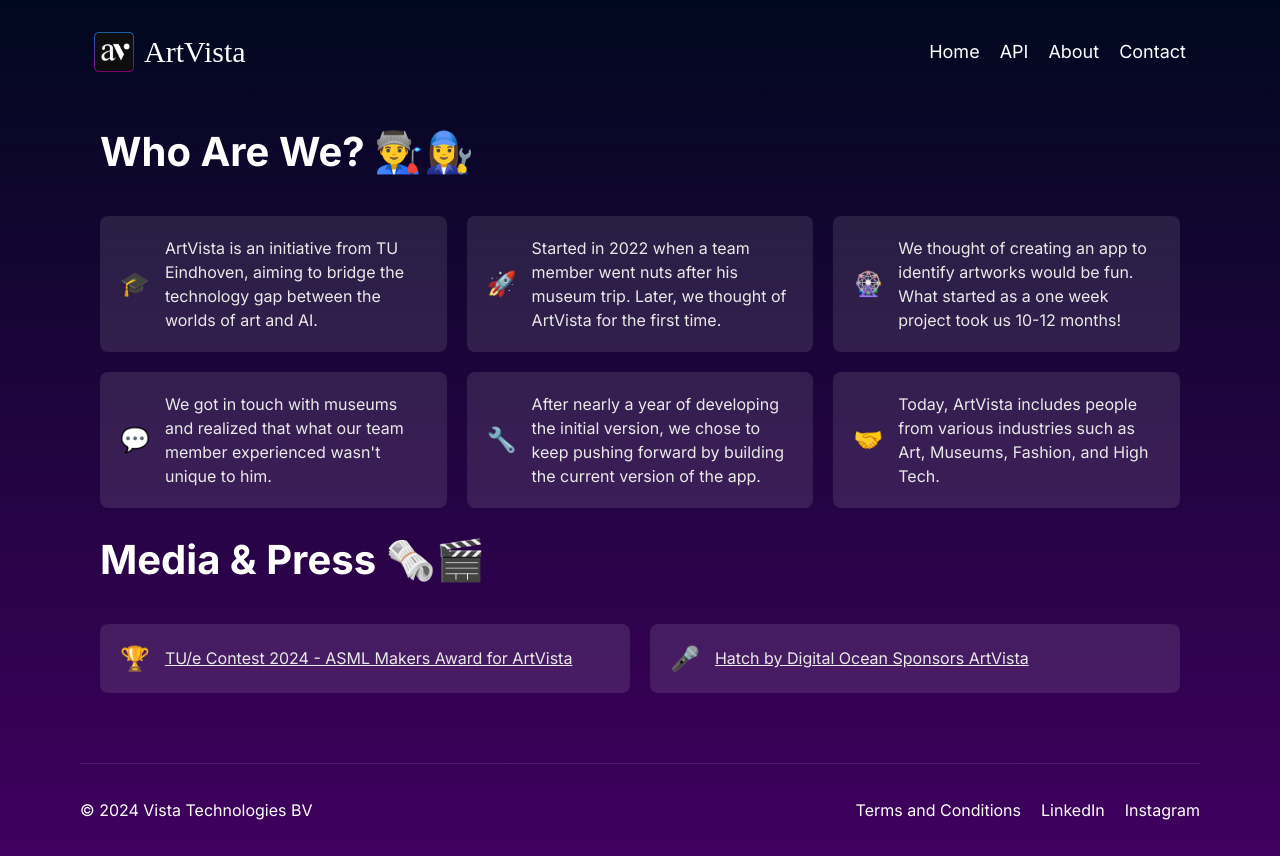
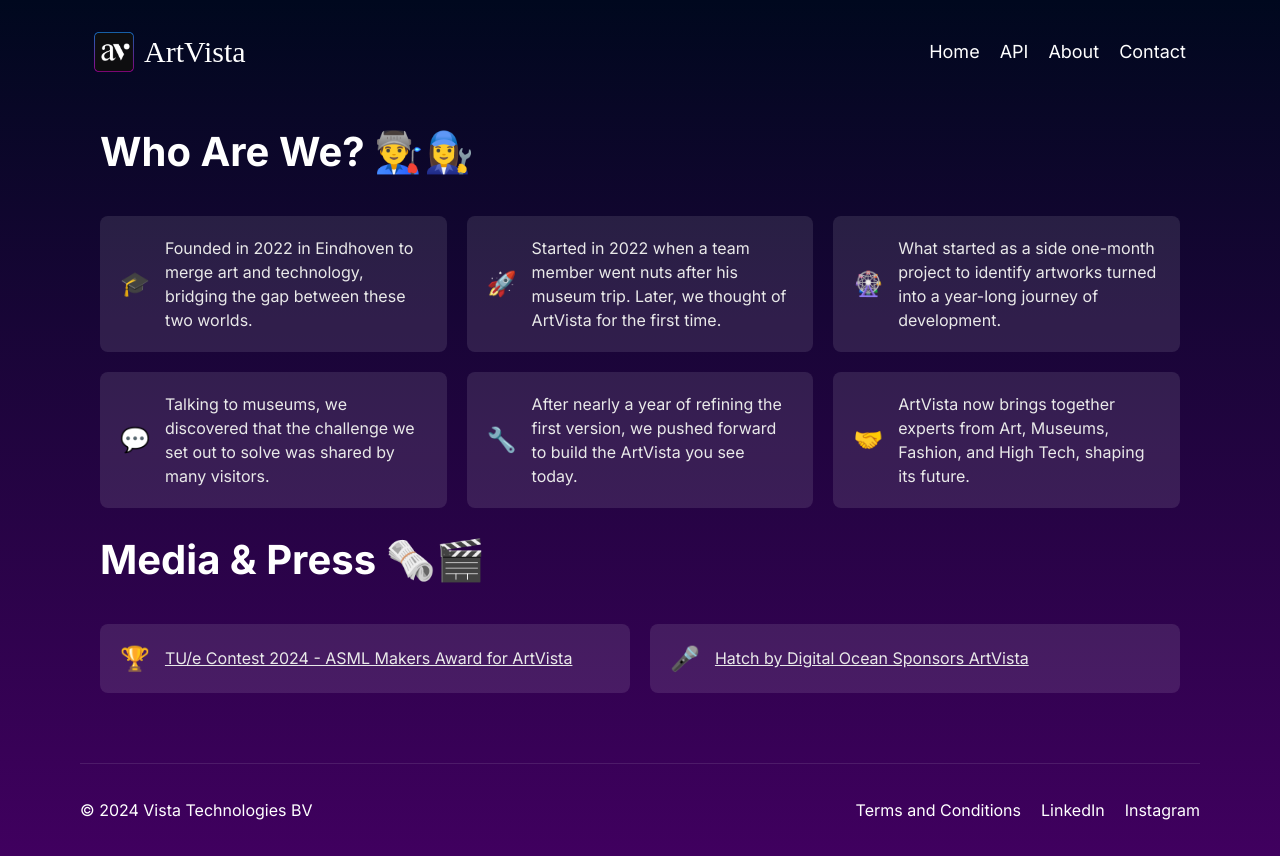
Before and after one commit to ArtSee-App/website-two-secure, a Vue app in the folder art-vista/: page /about in a window 1280 px wide. Built offline with nearby package versions, Linux system fonts and the light colour scheme; a web font is replaced by a local one.

Commit message:
Update on About Text
Updated the About Text since some people think we do AI generated art @ ArtVista, which obv not the case

```diff
--- a/art-vista/src/views/About.vue
+++ b/art-vista/src/views/About.vue
@@ -53,7 +53,7 @@
       aboutBullets: [
         {
           emoji: "🎓",
-          text: "ArtVista is an initiative from TU Eindhoven, aiming to bridge the technology gap between the worlds of art and AI."
+          text: "Founded in 2022 in Eindhoven to merge art and technology, bridging the gap between these two worlds."
         },
         {
           emoji: "🚀",
@@ -61,19 +61,19 @@
         },
         {
           emoji: "🎡",
-          text: "We thought of creating an app to identify artworks would be fun. What started as a one week project took us 10-12 months!"
+          text: "What started as a side one-month project to identify artworks turned into a year-long journey of development."
         },
         {
           emoji: "💬",
-          text: "We got in touch with museums and realized that what our team member experienced wasn't unique to him."
+          text: "Talking to museums, we discovered that the challenge we set out to solve was shared by many visitors."
         },
         {
           emoji: "🔧",
-          text: "After nearly a year of developing the initial version, we chose to keep pushing forward by building the current version of the app."
+          text: "After nearly a year of refining the first version, we pushed forward to build the ArtVista you see today."
         },
         {
           emoji: "🤝",
-          text: "Today, ArtVista includes people from various industries such as Art, Museums, Fashion, and High Tech."
+          text: "ArtVista now brings together experts from Art, Museums, Fashion, and High Tech, shaping its future."
         }
       ],
       mediaPressBullets: [
```
